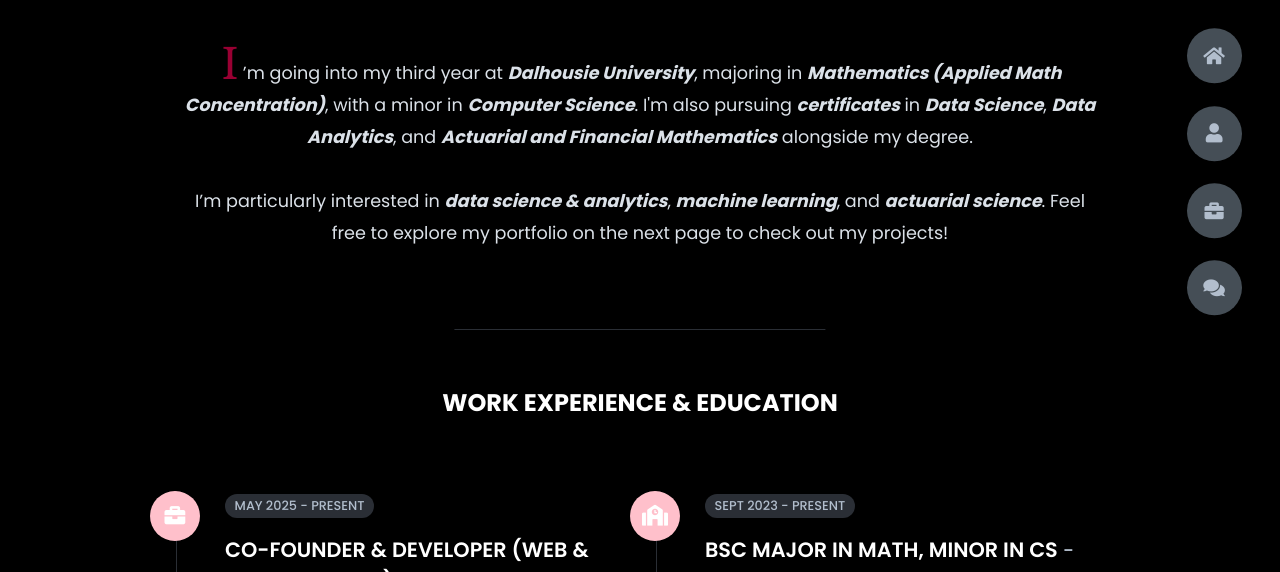
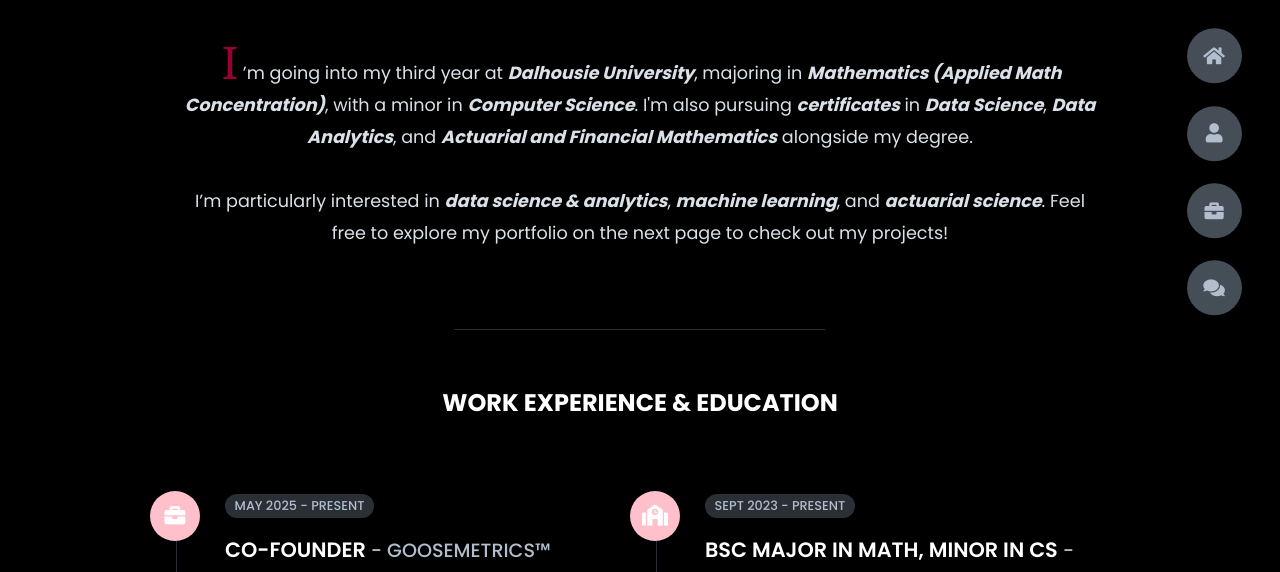
Before and after one commit to joycify/joycify.github.io, a website built with Vite: page index.html in a window 1280 px wide. Both pictures are taken after a click on the element 879 px from the left and 584 px from the top of the page. Shown: the part 228-800 px from the top of the page. Built offline with nearby package versions, Linux system fonts and the light colour scheme.

Commit message:
modify job title

```diff
--- a/index.html
+++ b/index.html
@@ -64,7 +64,7 @@
                         <i class="fas fa-briefcase"></i>
                     </div>
                     <p class="tl-duration"> May 2025 - Present</p>
-                    <h5>Co-Founder & Developer (Web & Data Focused)<span> - GooseMetrics™</span></h5>
+                    <h5>Co-Founder<span> - GooseMetrics™</span></h5>
                     <p>
                         Integrating data and tech to craft what’s yet to come.
                     </p>
```
